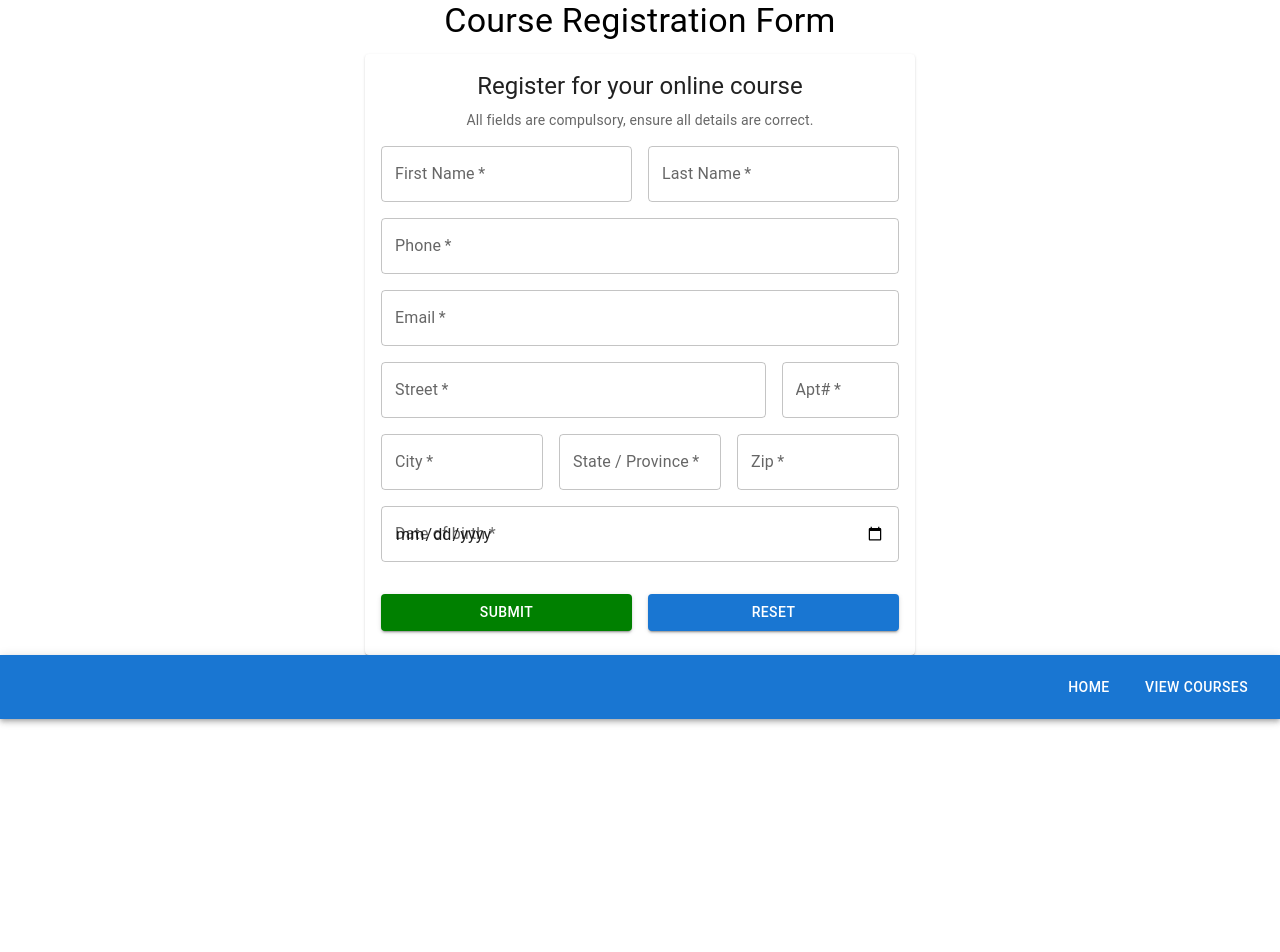
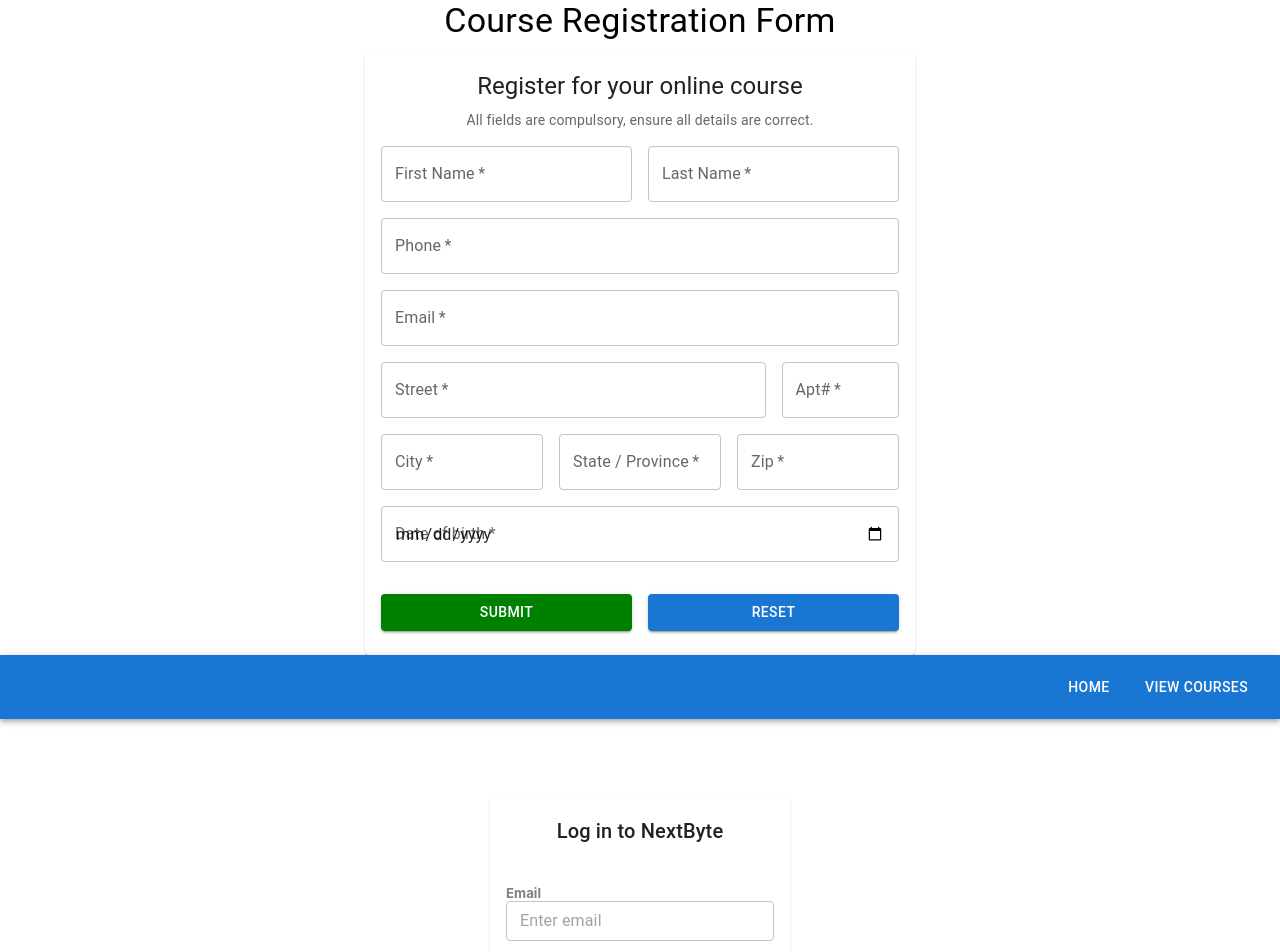
Before and after one commit to dellydel/student-tracker, a React (Create React App) app in the folder front-end/: page / in a window 1280 px wide. Shown: the top 952 px of the page. Before the commit the page ends 800 px from the top, so only its background shows below. Built offline with nearby package versions, Linux system fonts and the light colour scheme.

Commit message:
Added <Login/> to App.js

```diff
--- a/front-end/src/App.js
+++ b/front-end/src/App.js
@@ -2,7 +2,7 @@ import "./App.css";
 import { Typography } from "@mui/material";
 import RegisterCourse from "./components/RegisterCourse";
 import Navigation from "./components/Navigation";
-
+import Login from "./components/Login";
 const App = () => {
   return (
     <div className="App">
@@ -11,6 +11,7 @@ const App = () => {
       </Typography>
       <RegisterCourse />
       <Navigation />
+      <Login />
     </div>
   );
 };
```
